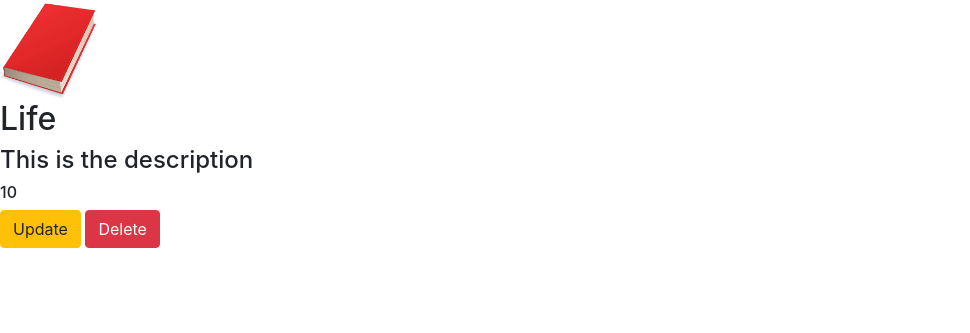
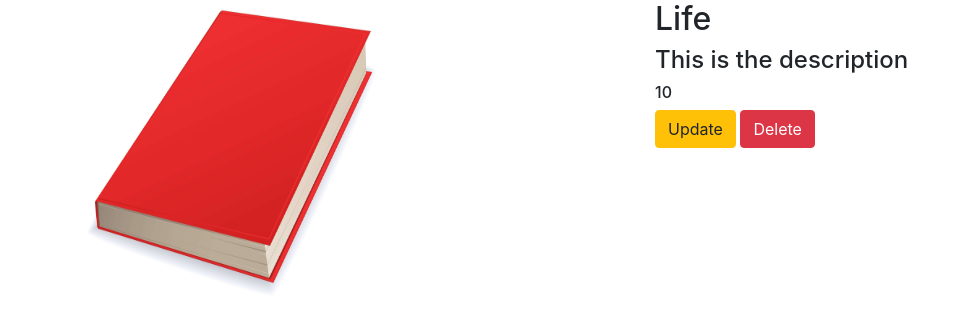
Before and after one commit to cauverig/mysite, a Django app: page /book/1 in a window 1280 px wide. Shown: the part 56-389 px from the top of the page, without its empty margins (0-970 px from the left). Run offline with Django 3.2, Linux system fonts and the light colour scheme; data comes from the database, SQL or seed files in the repository; some libraries are stand-ins or nearby versions.

Commit message:
modified the format for book details

```diff
--- a/myapp/templates/myapp/detail.html
+++ b/myapp/templates/myapp/detail.html
@@ -1,16 +1,27 @@
 {% extends 'myapp/base.html' %}
 
 {% block body %}
-<img width="100" height="100" src="{{book.book_image.url}}">
-<h2> {{book.name}} </h2>
 
-<h4> {{book.desc}} </h4>
+<div class="container">
+    <div class="row">
+        <div class="col-md-6">
+            <img width="300" height="300" src="{{book.book_image.url}}">
+        </div>
+        <div class="col-md-6">
+            <h2> {{book.name}} </h2>
 
-<h6> {{book.price}} </h6>
+            <h4> {{book.desc}} </h4>
+
+            <h6> {{book.price}} </h6>
 
 
-<a class="btn btn-warning" href="{% url 'myapp:update' book.id %}">Update</a>
+            <a class="btn btn-warning" href="{% url 'myapp:update' book.id %}">Update</a>
 
-<a class="btn btn-danger" href="{% url 'myapp:delete' book.id %}">Delete</a>
+            <a class="btn btn-danger" href="{% url 'myapp:delete' book.id %}">Delete</a>
+        </div>
+    </div>
+</div>
+
+
 
 {% endblock %}
```
